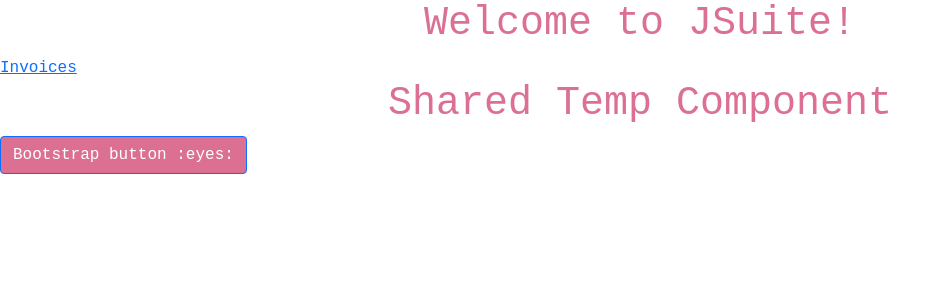
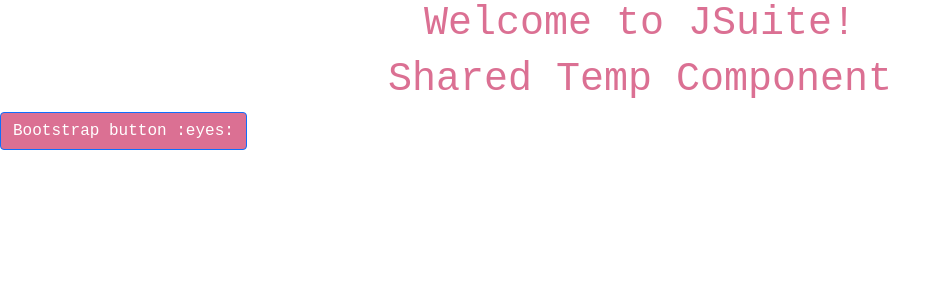
Before and after one commit to Jungle-Software/Recipes, a React (Create React App) app in the folder jsuite-frontend/: page / in a window 1280 px wide. Shown: the top 300 px of the page, without its empty margins (0-951 px from the left). Built offline with nearby package versions, Linux system fonts and the light colour scheme.

Commit message:
removing unused invoices

```diff
--- a/jsuite-frontend/src/index.tsx
+++ b/jsuite-frontend/src/index.tsx
@@ -7,7 +7,6 @@
 
 // Components
 import Temp from "./routes/Temp/Temp";
-import Invoices from "./routes/Temp/components/Invoices";
 import Recipes from "./routes/Recipes/Recipes";
 
 
@@ -25,7 +24,6 @@
       <Routes>
         {/* Let's be careful here, we may want to move to Switch routes based on changing requirements. */}
         <Route path="/" element={<Temp />}>
-          <Route path="invoices" element={<Invoices />} />
           <Route
             path="*"
             element={
--- a/jsuite-frontend/src/routes/Temp/Temp.tsx
+++ b/jsuite-frontend/src/routes/Temp/Temp.tsx
@@ -7,10 +7,6 @@
         <Global>
           <Title>Welcome to JSuite!</Title>
           {/* Here goes the app's components */}
-          <nav>
-            <Link to="/invoices">Invoices</Link> {" "}
-          </nav>
-          <Outlet />
           <SharedTemp></SharedTemp>
         </Global>
       );
--- a/jsuite-frontend/src/routes/Temp/components/Invoices.tsx
+++ /dev/null
@@ -1,9 +0,0 @@
-const Invoices = () => {
-    return (
-        <div>
-            <p>Hello</p>
-        </div>
-    );
-}
-
-export default Invoices;
```
